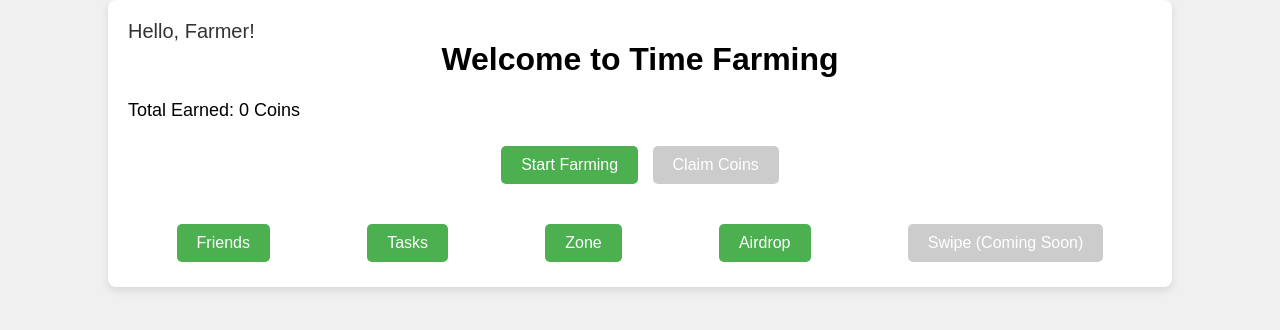
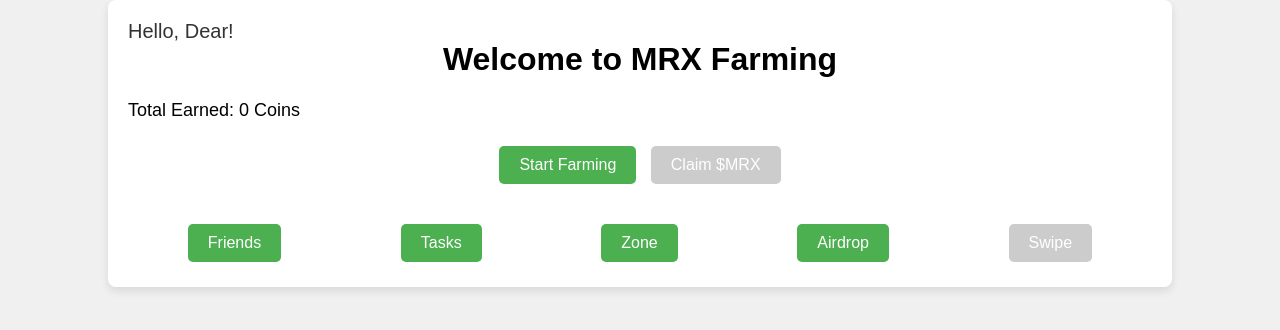
Before and after one commit to shahariarbiswash/MRX, a plain HTML site: page index.html in a window 1280 px wide. Drawn offline with Linux system fonts and the light colour scheme.

Commit message:
Update index.html

```diff
--- a/index.html
+++ b/index.html
@@ -3,14 +3,14 @@
 <head>
     <meta charset="UTF-8">
     <meta name="viewport" content="width=device-width, initial-scale=1.0">
-    <title>Time Farming Game</title>
+    <title>MRX Farming Game</title>
     <link rel="stylesheet" href="style.css">
 </head>
 <body>
     <div class="game-container">
         <header>
-            <h1>Welcome to Time Farming</h1>
-            <div class="greeting" id="welcome-message">Hello, Farmer!</div>
+            <h1>Welcome to MRX Farming</h1>
+            <div class="greeting" id="welcome-message">Hello, Dear!</div>
         </header>
 
         <div class="stats">
@@ -22,7 +22,7 @@
 
         <div class="actions">
             <button id="start-farming">Start Farming</button>
-            <button id="claim-coins" disabled>Claim Coins</button>
+            <button id="claim-$MRX" disabled>Claim $MRX</button>
         </div>
 
         <footer>
@@ -36,7 +36,7 @@
                         <button id="connect-ton-wallet">Connect TON Wallet</button>
                     </div>
                 </div>
-                <button id="swipe" disabled>Swipe (Coming Soon)</button>
+                <button id="swipe" disabled>Swipe</button>
             </nav>
         </footer>
     </div>
```
